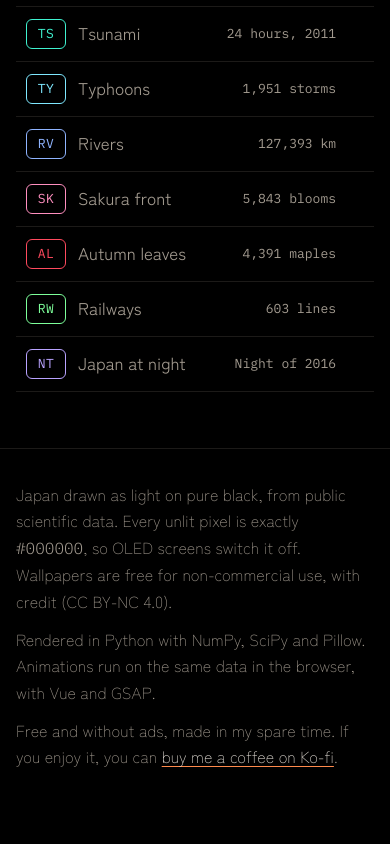
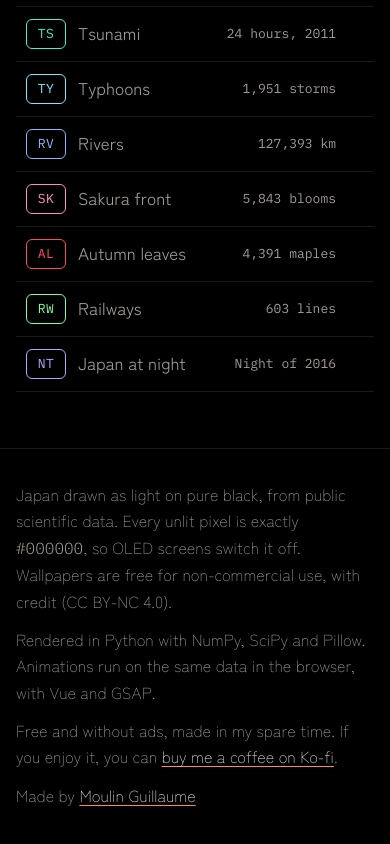
Before and after one commit to Sladeck/hikari-atlas, a Vue app: page / in a window 390 px wide. Shown: the part 849-1693 px from the top of the page. Built offline with nearby package versions, Linux system fonts and the light colour scheme; no server answers.

Commit message:
[ADD] ko-fi button and maker credit under the rail's thesis, and in the footer
A plain link rather than Ko-fi's widget script, so nothing of theirs loads on the site. The credit links to gmmoulin.com, which lists the other sites. The footer lines reach phones, where the rail's thesis is hidden.

```diff
--- a/src/App.vue
+++ b/src/App.vue
@@ -76,6 +76,7 @@ watch([() => route.meta.section, sections], ([s]) => {
         <p>{{ t('foot1')[0] }}<span class="mono">#000000</span>{{ t('foot1')[1] }}</p>
         <p>{{ t('foot2') }}</p>
         <p class="foot-tip">{{ t('foot3')[0] }}<a href="https://ko-fi.com/X6R328MF6B" target="_blank" rel="noopener">{{ t('foot3')[1] }}</a>{{ t('foot3')[2] }}</p>
+        <p class="foot-tip">{{ t('by')[0] }}<a href="https://gmmoulin.com" target="_blank" rel="noopener">{{ t('by')[1] }}</a></p>
       </div>
     </footer>
   </div>
--- a/src/components/StationRail.vue
+++ b/src/components/StationRail.vue
@@ -28,7 +28,8 @@ function poke() { if (home.value) touched() }
                     :dwell="home && auto ? DWELL : 0" @select="select" />
     <p class="thesis">{{ t('thesis') }}</p>
     <!-- a plain link, not Ko-fi's widget script: nothing of theirs loads on the site -->
-    <p class="tip"><a class="ctl" href="https://ko-fi.com/X6R328MF6B" target="_blank" rel="noopener"><Icon name="cup" />{{ t('tip') }}</a></p>
+    <p class="tip"><a class="ctl" href="https://ko-fi.com/X6R328MF6B" target="_blank" rel="noopener"><Icon name="cup" />{{ t('tip') }}</a>
+      <span class="by">{{ t('by')[0] }}<a href="https://gmmoulin.com" target="_blank" rel="noopener">{{ t('by')[1] }}</a></span></p>
   </aside>
 </template>
 
@@ -41,7 +42,10 @@ function poke() { if (home.value) touched() }
 .name.ja { font-family: var(--mincho); font-weight: 700; letter-spacing: .12em; color: var(--accent); transition: color .6s; }
 .name:focus-visible { outline-offset: 6px; }
 .rail .board { --row: 48px; }
-.tip { margin: 0; padding-top: 14px; border-top: 1px solid var(--line); }
+.tip { margin: 0; padding-top: 14px; border-top: 1px solid var(--line); display: flex; align-items: center; flex-wrap: wrap; gap: 8px 14px; }
+.by { font-size: 13px; font-weight: 300; color: var(--dim); }
+.by a { color: inherit; text-underline-offset: 3px; text-decoration-color: var(--edge); transition: color .2s; }
+.by a:hover { color: var(--accent); text-decoration-color: currentColor; }
 .tip .ctl svg { width: 16px; height: 16px; }
 .thesis { margin: auto 0 0; padding-top: 12px; max-width: 40ch; font-weight: 300; font-size: 14px; line-height: 1.55; color: var(--dim); }
 
--- a/src/i18n.js
+++ b/src/i18n.js
@@ -28,6 +28,7 @@ const UI = {
     foot1: ['Japan drawn as light on pure black, from public scientific data. Every unlit pixel is exactly ', ', so OLED screens switch it off. Wallpapers are free for non-commercial use, with credit (CC BY-NC 4.0).'],
     foot2: 'Rendered in Python with NumPy, SciPy and Pillow. Animations run on the same data in the browser, with Vue and GSAP.',
     tip: 'Buy me a coffee',
+    by: ['Made by ', 'Moulin Guillaume'],
     foot3: ['Free and without ads, made in my spare time. If you enjoy it, you can ', 'buy me a coffee on Ko-fi', '.'],
     chapters: 'Chapters',
     allChapters: 'All chapters',
@@ -90,6 +91,7 @@ const UI = {
     foot1: ['公開されている科学データから、日本を純粋な黒の上の光として描いています。光っていないピクセルはすべて正確に ', ' なので、有機ELの画面ではその部分が消灯します。壁紙は、クレジットを表示すれば非営利の目的で自由に使えます（CC BY-NC 4.0）。'],
     foot2: '描画はPythonとNumPy、SciPy、Pillowで。ブラウザのアニメーションも同じデータを、VueとGSAPで動かしています。',
     tip: 'コーヒーで応援',
+    by: ['制作：', 'Moulin Guillaume'],
     foot3: ['無料・広告なしで、空いた時間に作っています。気に入っていただけたら、', 'Ko-fiでコーヒー一杯分の応援', 'をいただけると嬉しいです。'],
     chapters: '目次',
     allChapters: 'すべての章',
```
